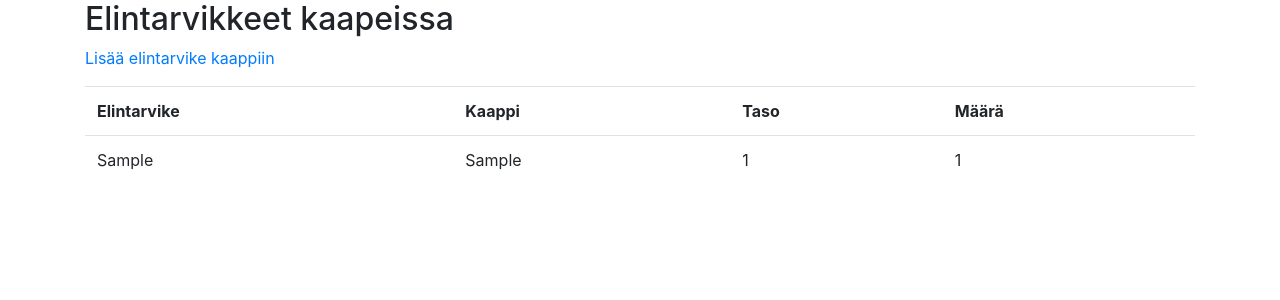
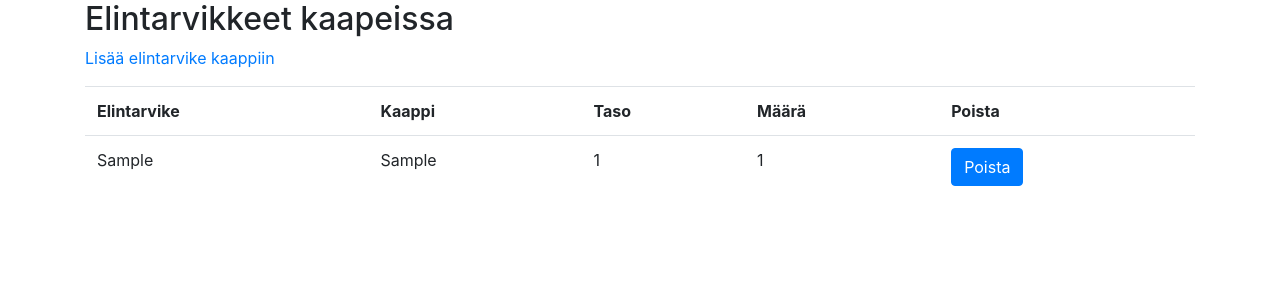
Before and after one commit to lukxsx/PakastimenHallinta, a Flask app: page /ek/ in a window 1280 px wide. Shown: the part 56-356 px from the top of the page. Run offline with Flask 2, Linux system fonts and the light colour scheme; a user stored in the database is signed in; tables that the repository leaves empty hold one stand-in row (values such as "Sample post"); some libraries are stand-ins or nearby versions.

Commit message:
elintarvikkeen poistaminen kaapista

```diff
--- a/application/elintarvikekaapissa/views.py
+++ b/application/elintarvikekaapissa/views.py
@@ -16,7 +16,7 @@ def ek_lisays():
 def ek_lisaaja():
     form = EKForm(request.form)
     if not form.validate():
-        return render_template("elintarvike/lisaa.html", form = form)
+        return render_template("elintarvikekaapissa/lisaa.html", form = form)
 
     e = form.elintarvike.data.id
     k = form.kaappi.data.id
@@ -30,6 +30,15 @@ def ek_lisaaja():
 
     return redirect(url_for("ek_listaus"))
 
+@app.route("/ek/poista/<ek_id>/", methods=["POST"])
+@login_required
+def ek_poistaja(ek_id):
+    poistettava = ElintarvikeKaapissa.query.get(ek_id)
+    db.session.delete(poistettava)
+    db.session.commit()
+    return redirect(url_for("ek_listaus"))
+
+
 @app.route("/ek/", methods=["GET"])
 @login_required
 def ek_listaus():
--- a/application/templates/elintarvikekaapissa/listaa.html
+++ b/application/templates/elintarvikekaapissa/listaa.html
@@ -9,6 +9,7 @@
             <th>Kaappi</th>
             <th>Taso</th>
             <th>Määrä</th>
+            <th>Poista</th>
         </tr>
         {% for e in ek %}
             <tr>
@@ -16,6 +17,11 @@
                 <td>{{ kaap.query.get(e.kaappi_id).nimi }}</td>
                 <td>{{ e.taso }}</td>
                 <td>{{ e.maara }}</td>
+                <td>
+                    <form method="POST" action="{{ url_for('ek_poistaja', ek_id=e.id) }}">
+                        <input type="submit" class="btn btn-primary" value="Poista"/>
+                    </form>
+                </td>
             </tr>
         {% endfor %}
     </table>
```
Lines whose indentation alone changed are shown as unchanged.
